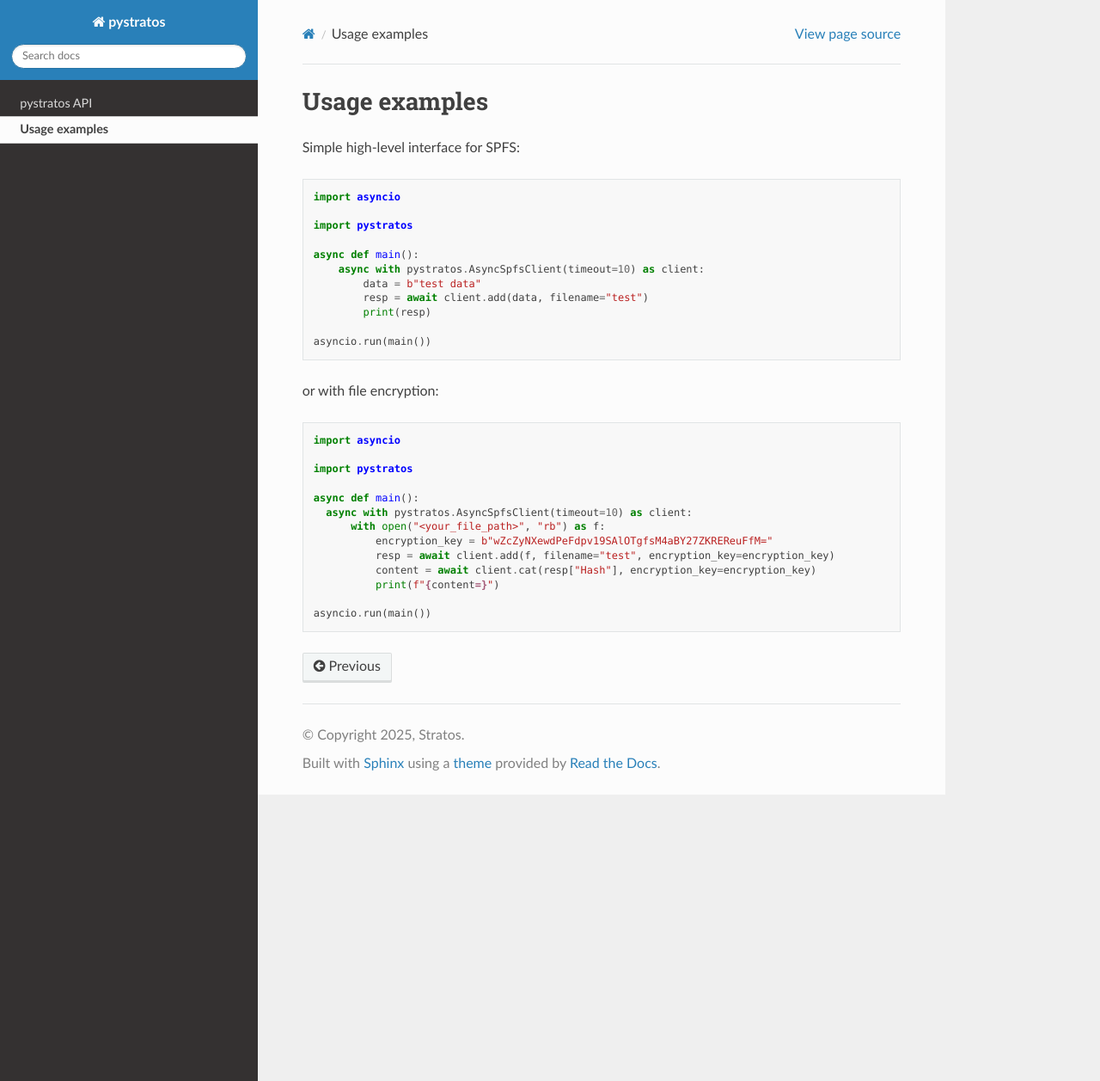
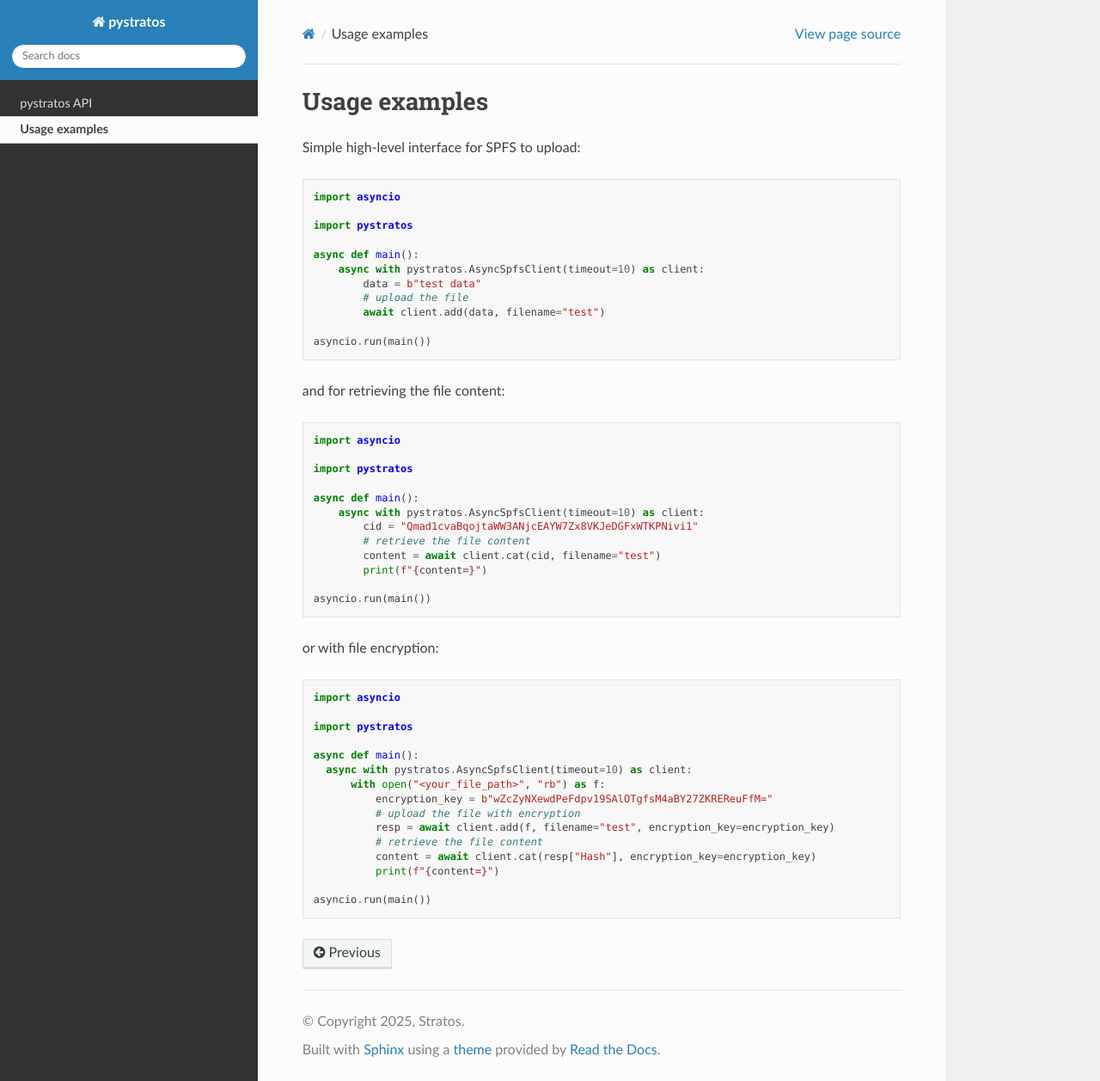
Before and after one commit to stratosnet/pystratos, a Sphinx documentation site: the page built from docs/source/examples.rst, in a window 1280 px wide and 1257 px high. Shown: the whole window at 86% size. Built offline with Sphinx 7.4.7 and the Read the Docs theme 3.1.0, drawn with Linux system fonts in a browser that asks for light colours.

Commit message:
Update examples

```diff
--- a/docs/source/examples.rst
+++ b/docs/source/examples.rst
@@ -1,7 +1,7 @@
 Usage examples
 ==============
 
-Simple high-level interface for SPFS:
+Simple high-level interface for SPFS to upload:
 
 .. code-block:: python
 
@@ -12,8 +12,25 @@ Simple high-level interface for SPFS:
   async def main():
       async with pystratos.AsyncSpfsClient(timeout=10) as client:
           data = b"test data"
-          resp = await client.add(data, filename="test")
-          print(resp)
+          # upload the file
+          await client.add(data, filename="test")
+
+  asyncio.run(main())
+
+and for retrieving the file content:
+
+.. code-block:: python
+
+  import asyncio
+
+  import pystratos
+
+  async def main():
+      async with pystratos.AsyncSpfsClient(timeout=10) as client:
+          cid = "Qmad1cvaBqojtaWW3ANjcEAYW7Zx8VKJeDGFxWTKPNivi1"
+          # retrieve the file content
+          content = await client.cat(cid, filename="test")
+          print(f"{content=}")
 
   asyncio.run(main())
 
@@ -29,7 +46,9 @@ or with file encryption:
     async with pystratos.AsyncSpfsClient(timeout=10) as client:
         with open("<your_file_path>", "rb") as f:
             encryption_key = b"wZcZyNXewdPeFdpv19SAlOTgfsM4aBY27ZKREReuFfM="
+            # upload the file with encryption
             resp = await client.add(f, filename="test", encryption_key=encryption_key)
+            # retrieve the file content
             content = await client.cat(resp["Hash"], encryption_key=encryption_key)
             print(f"{content=}")
 
```
Also changed, not shown: README.md (+19 -3 lines).
